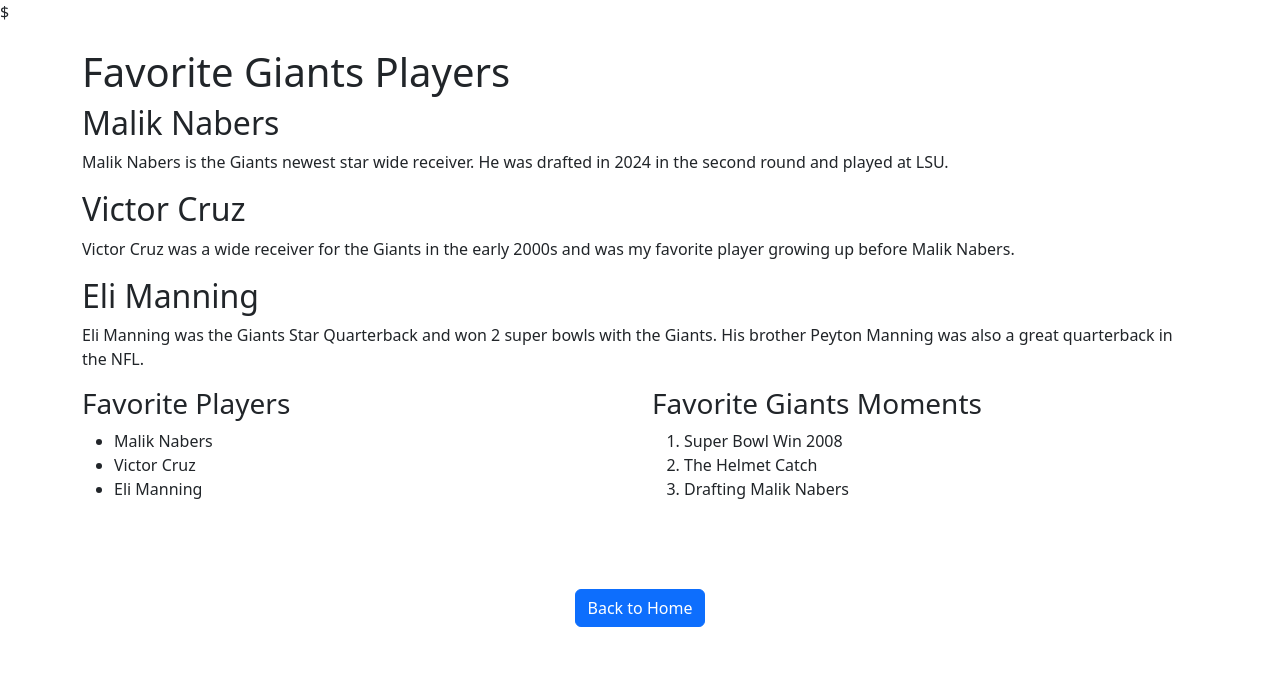
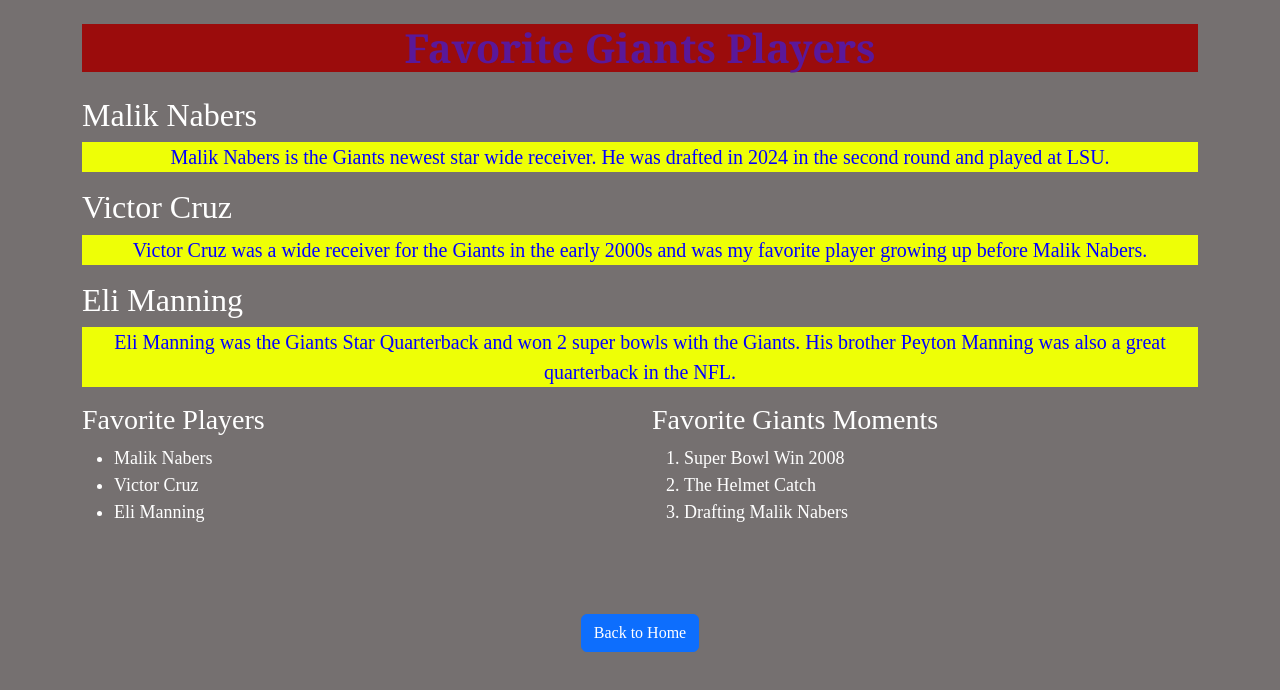
Before and after one commit to FreddieAlvarez/Football, a plain HTML site: page Players.html in a window 1280 px wide. Drawn offline with nearby package versions, Linux system fonts and the light colour scheme.

Commit message:
Added Custom CSS

```diff
--- a/Players.html
+++ b/Players.html
@@ -8,13 +8,13 @@
     crossorigin="anonymous">
 
     <!--Link to the styleshet called style.css-->
-   $ <!--link rel="stylesheet" href="css/style.css"-->
+    <link rel="stylesheet" href="css/style.css">
   </head>
   <body>
     <div class="container mt-4">
 
-    <header>
-      <h1>Favorite Giants Players</h1>
+    <header class="text-center mb-4">
+      <h1 class="custom-heading">Favorite Giants Players</h1>
     </header>
 
     <main>
--- a/css/style.css
+++ b/css/style.css
@@ -59,3 +59,8 @@ body {
     align-items:center;
   }
 }
+.custom-heading {
+    font-family: 'Georgia', serif;
+    font-weight: bold;
+    color: #5A189A;
+}
```
Also changed, not shown: Index.html (+2 -2 lines).
